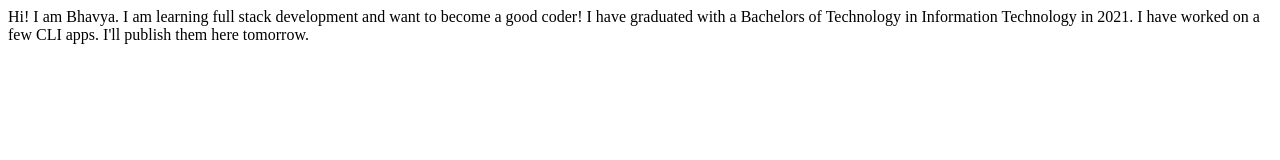
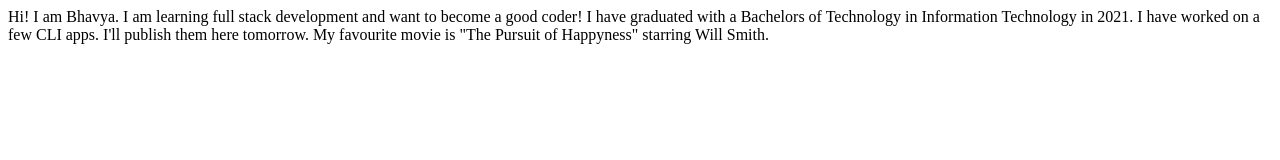
Before and after one commit to bhavyaj12/bhavya-joshi-site, a plain HTML site: page index.html in a window 1280 px wide. Drawn offline with Linux system fonts and the light colour scheme.

Commit message:
added movie details

```diff
--- a/index.html
+++ b/index.html
@@ -13,6 +13,8 @@
     in Information Technology in 2021.
 
     I have worked on a few CLI apps. I'll publish them here tomorrow.
+
+    My favourite movie is "The Pursuit of Happyness" starring Will Smith.
 </body>
 
 </html>
```
